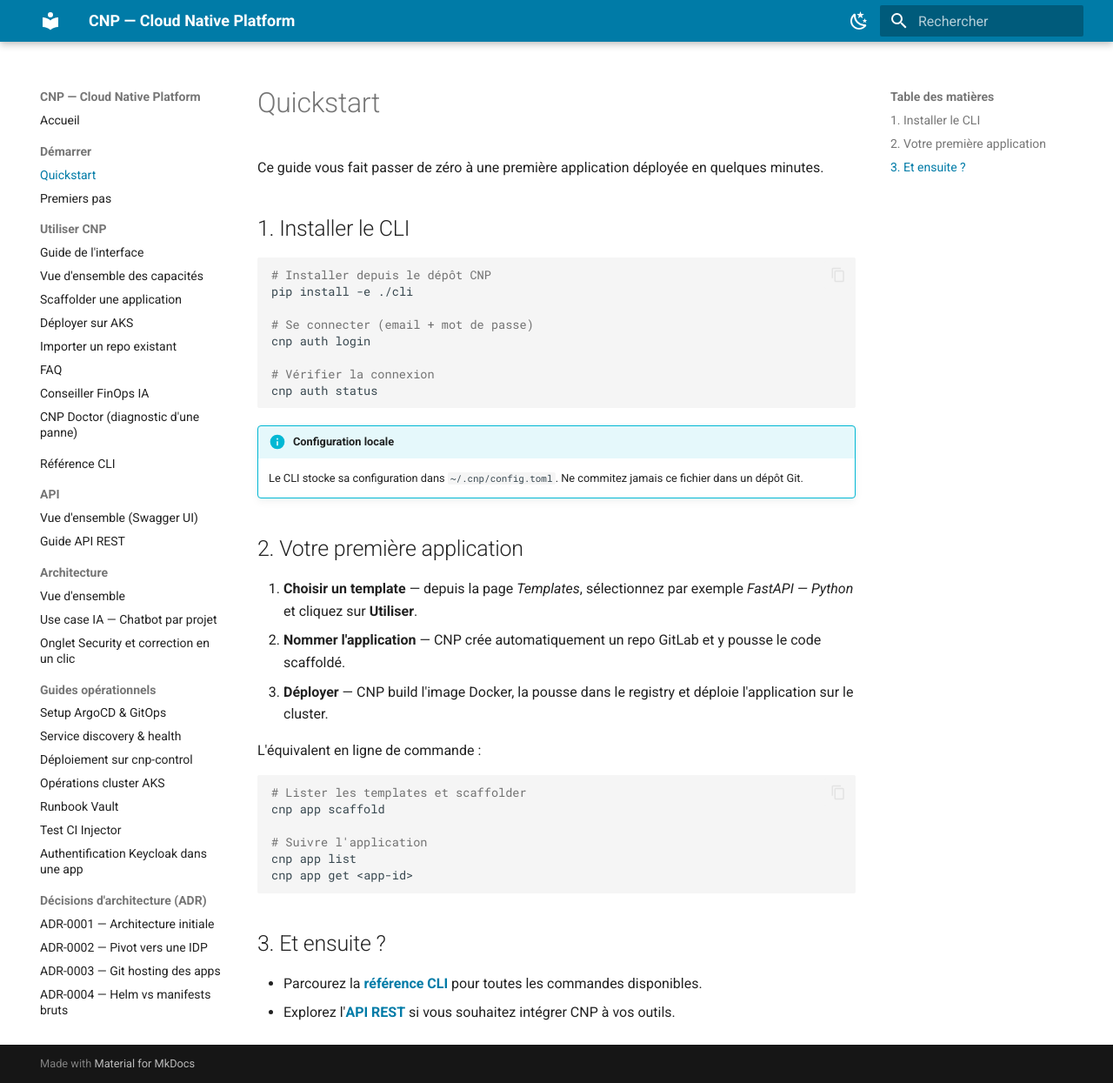
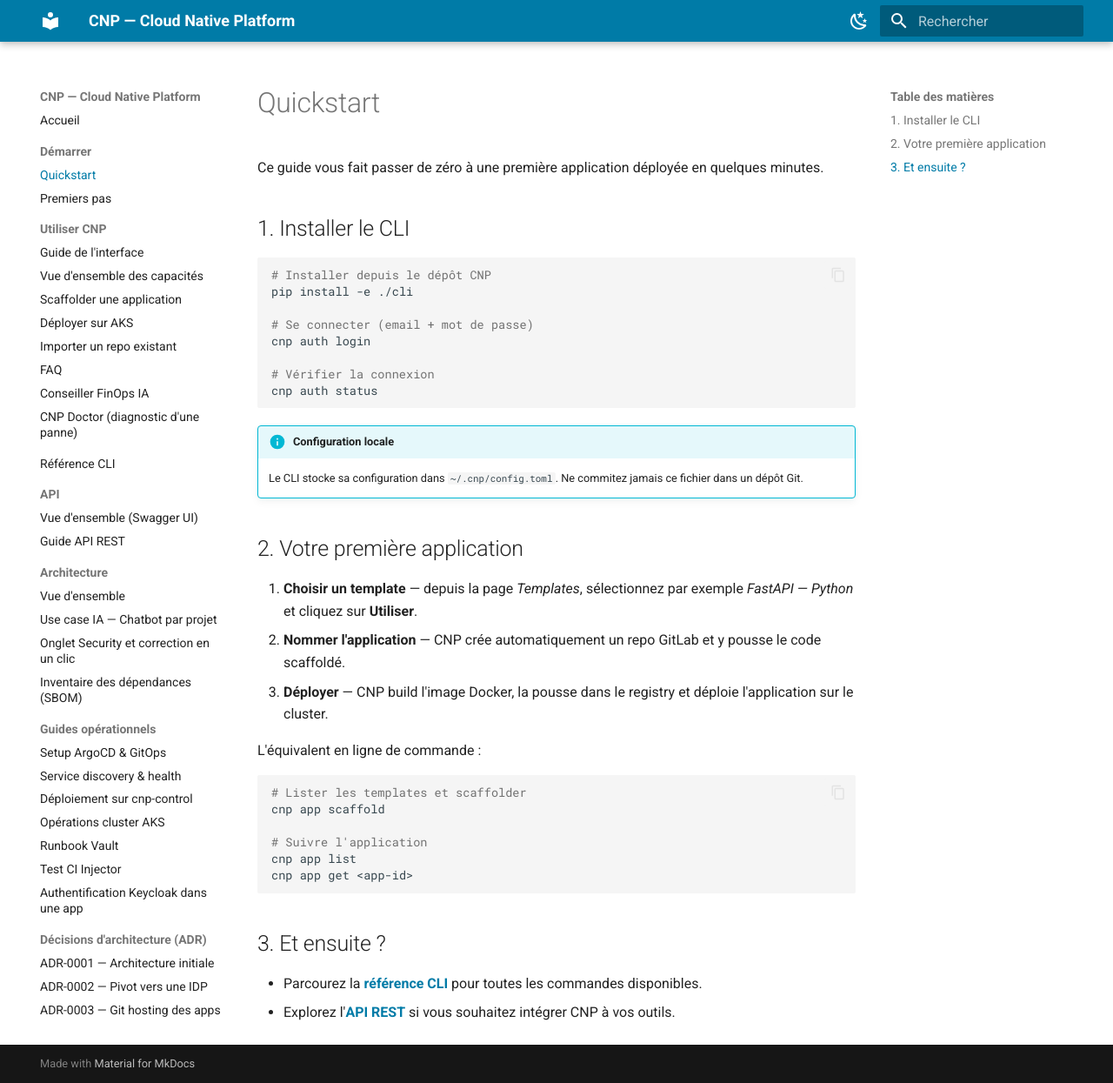
Before and after one commit to bcnvictor/cloud-native-plat4k, an MkDocs documentation site: the page built from docs/quickstart.md, in a window 1280 px wide and 1245 px high. Shown: the whole window at 87% size. Built offline with MkDocs 1.6.1 and Material for MkDocs 9.7.7, drawn with Linux system fonts in a browser that asks for light colours.

Commit message:
docs: add SBOM page to mkdocs nav
Co-Authored-By: Claude Sonnet 5.5 <noreply@anthropic.com>

```diff
--- a/mkdocs.yml
+++ b/mkdocs.yml
@@ -75,6 +75,7 @@ nav:
       - Vue d'ensemble: architecture/overview.md
       - Use case IA — Chatbot par projet: architecture/ai-chatbot-use-case.md
       - Onglet Security et correction en un clic: architecture/security-tab.md
+      - Inventaire des dépendances (SBOM): architecture/sbom-inventory.md
   - Guides opérationnels:
       - Setup ArgoCD & GitOps: guides/argocd-setup.md
       - Service discovery & health: guides/cluster-health-monitoring.md
```
